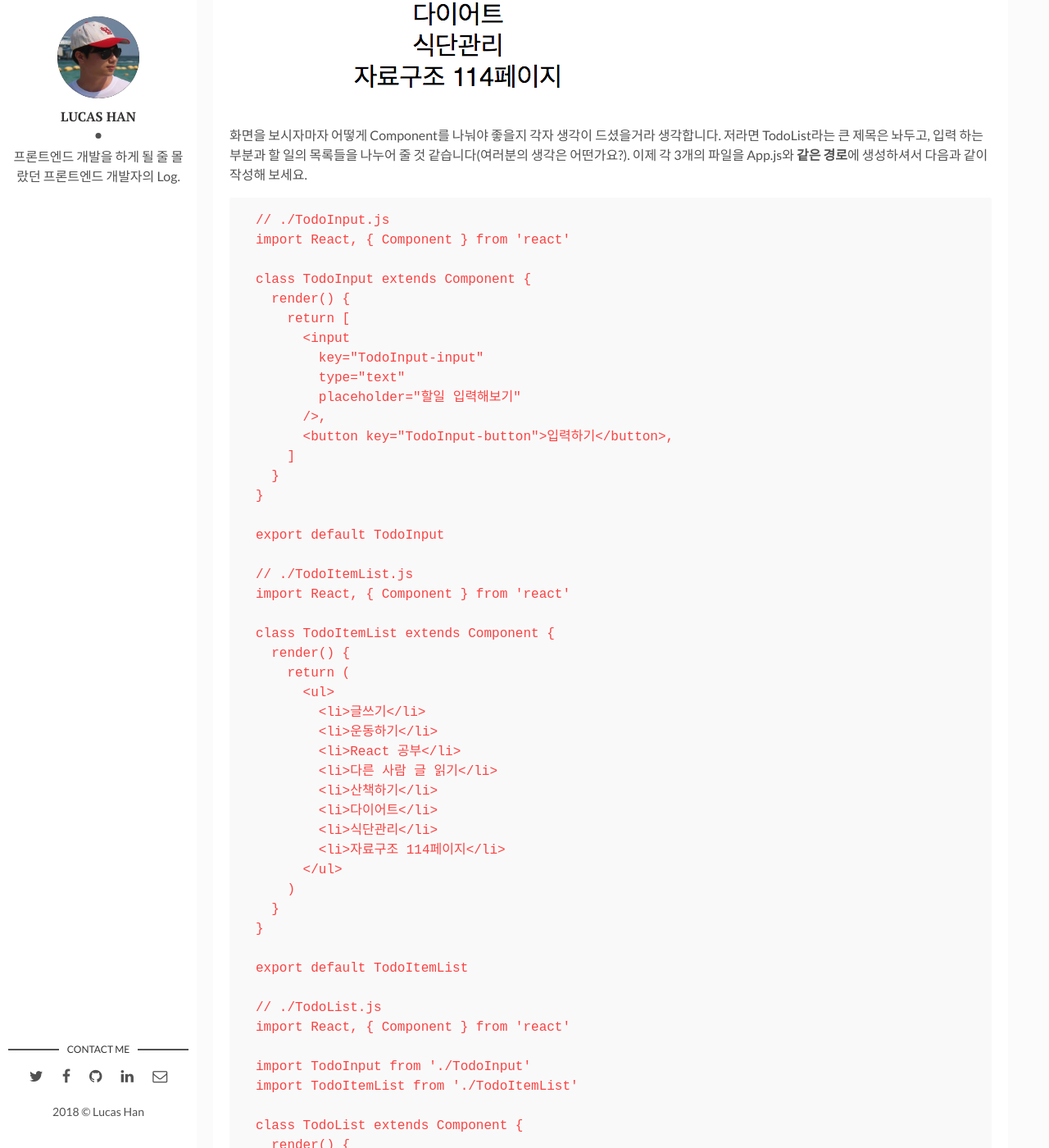
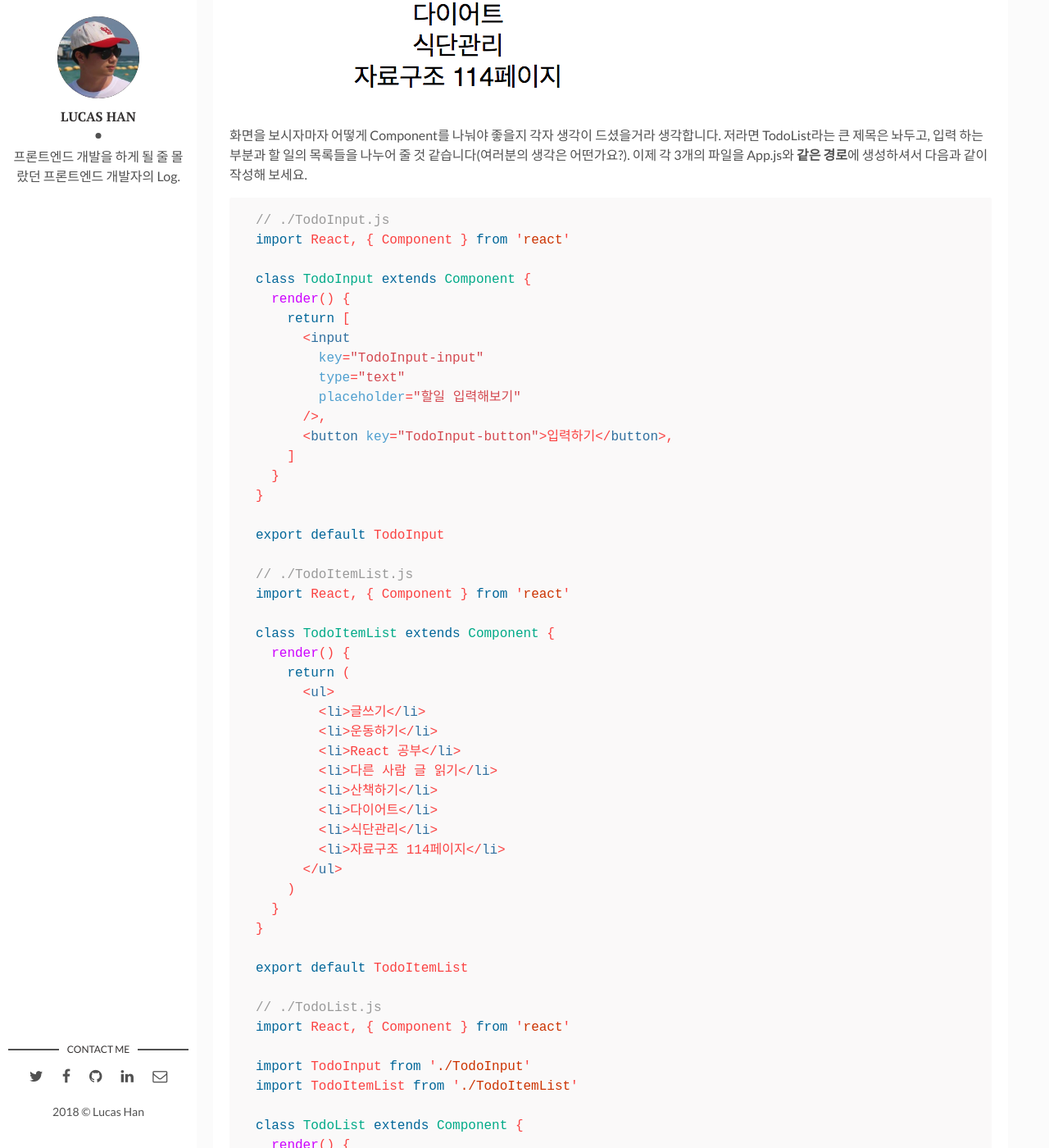
Before and after one commit to stardustrain/stardustrain.github.io, a Jekyll site: the page built from _posts/2017-02-19-react-hello-world.markdown, in a window 1280 px wide and 1400 px high, scrolled down 7163 px. Shown: the whole window at 82% size. Built offline with Jekyll 4.4.1, drawn with Linux system fonts in a browser that asks for light colours; comment, search, counter and statistics services are not loaded; some of the changed text lies outside the part shown.

Commit message:
Add code syntax highlight jsx.

````diff
--- a/_posts/2017-02-19-react-hello-world.markdown
+++ b/_posts/2017-02-19-react-hello-world.markdown
@@ -108,7 +108,7 @@ npm run start
 
 directory scaffolding에 대한 설명은 다음 시간으로 미루고 일단은 `App.js`를 선택하여 App class가 선언된 부분을 다음과 같이 고쳐봅니다.
 
-```
+```jsx
 class App extends Component {
   render() {
     return (
@@ -164,7 +164,7 @@ Component에 대해 예시를들어 설명을 해 드렸습니다. 이해가 가
 
 자, 방금전 수정했던 App.js파일을 다시 보실까요? 그리고 다음과 같이 수정해 주세요(딱 봐도 굉장히 _code smell_ 이 물씬 풍기는 코드지만, 간단한 예시일 뿐이니 걱정 안하셔도 됩니다). 아무 기능도 없지만, Component를 나누어 보기 위함입니다.
 
-```
+```jsx
 class App extends Component {
   render() {
     return (
@@ -195,7 +195,7 @@ class App extends Component {
 
 화면을 보시자마자 어떻게 Component를 나눠야 좋을지 각자 생각이 드셨을거라 생각합니다. 저라면 TodoList라는 큰 제목은 놔두고, 입력 하는 부분과 할 일의 목록들을 나누어 줄 것 같습니다(여러분의 생각은 어떤가요?). 이제 각 3개의 파일을 App.js와 **같은 경로**에 생성하셔서 다음과 같이 작성해 보세요.
 
-```
+```jsx
 // ./TodoInput.js
 import React, { Component } from 'react'
 
@@ -260,7 +260,7 @@ export default TodoList
 
 다 작성하셨으면, App.js를 다음과 같이 수정해 주세요.
 
-```
+```jsx
 import React, { Component } from 'react';
 
 import TodoList from './TodoList'
````
Also changed, not shown: other parts of _posts/2017-02-19-react-hello-world.markdown (+1 -1 lines).
